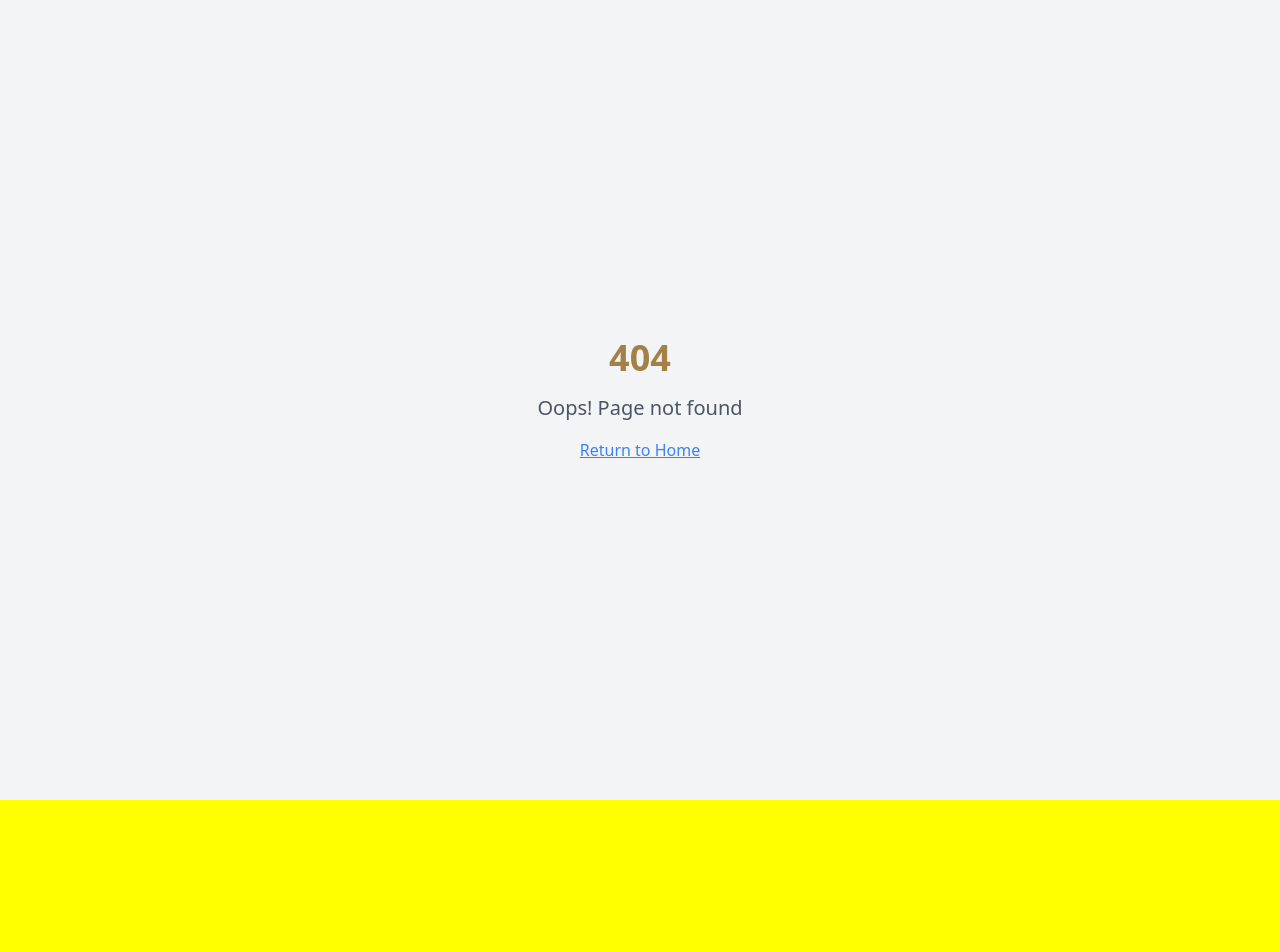
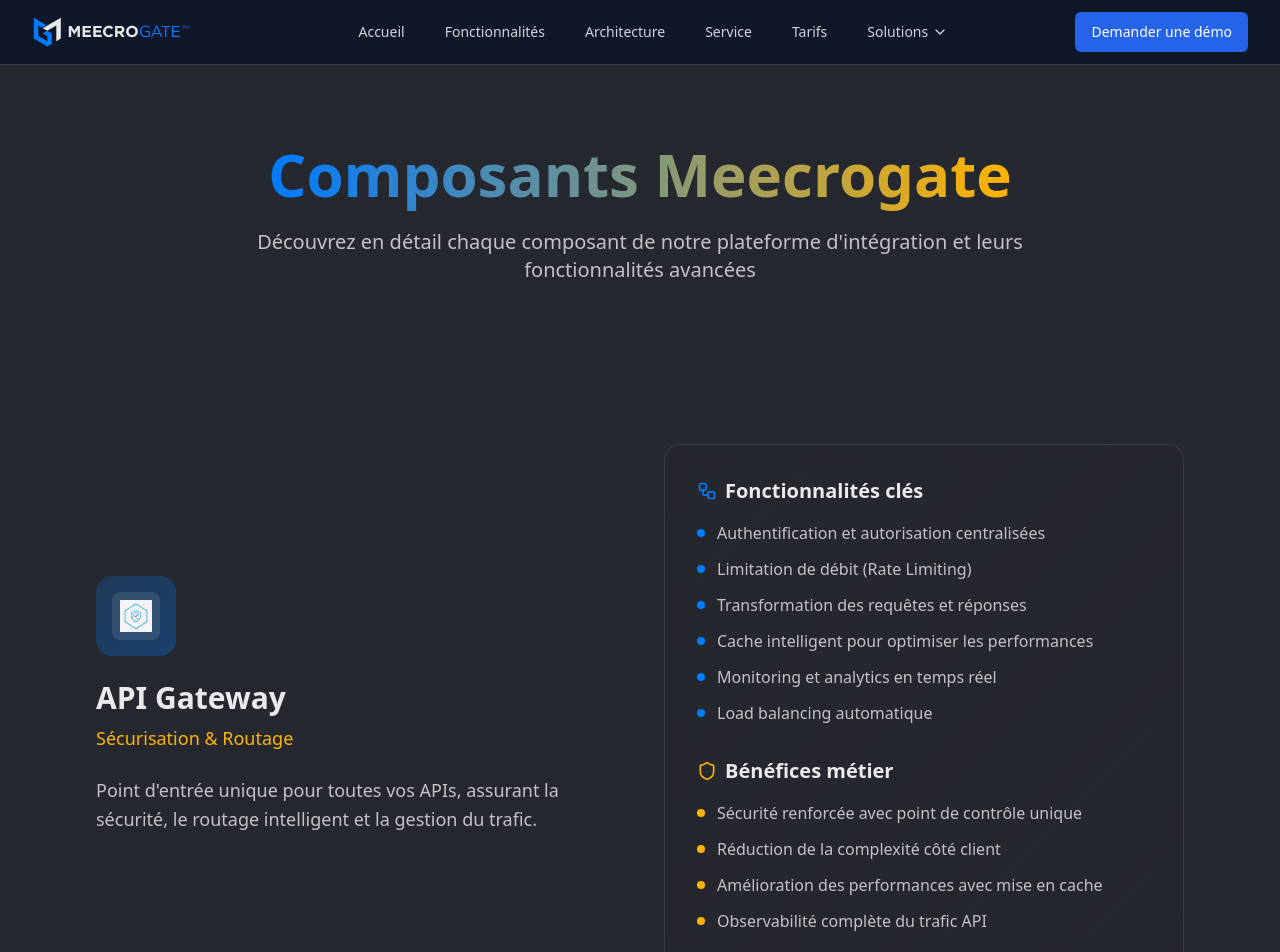
Before and after one commit to meecrogate/meecrogate.github.io, a React (Vite) app: page /components in a window 1280 px wide. Before the commit this address had no page. Shown: the top 952 px of the page. Before the commit the page ends 800 px from the top, so only its background shows below. Built offline with nearby package versions, Linux system fonts and the light colour scheme.

Commit message:
Add component pages

```diff
--- a/src/App.tsx
+++ b/src/App.tsx
@@ -13,6 +13,7 @@ import DemoPage from "./pages/Demo";
 import NotFound from "./pages/NotFound";
 import Pricing from "./pages/Pricing";
 import Service from "./pages/Service";
+import ComponentsPage from "./pages/Components";
 
 // Use cases individual pages
 import PortailsApiPage from "./pages/usecases/PortailsApi";
@@ -43,6 +44,7 @@ const App = () => (
           {/* <Route path="/benefits" element={<BenefitsPage />} /> */} {/* supprimé */}
           <Route path="/service" element={<Service />} />
           <Route path="/pricing" element={<Pricing />} />
+          <Route path="/components" element={<ComponentsPage />} />
           <Route path="/usecases" element={<UseCasesPage />} />
           <Route path="/usecases/portails-api" element={<PortailsApiPage />} />
           <Route path="/usecases/integration-rapide" element={<IntegrationRapidePage />} />
--- /dev/null
+++ b/src/pages/Components.tsx
@@ -0,0 +1,216 @@
+import Navigation from "@/components/Navigation";
+import Footer from "@/components/Footer";
+import { Settings, Layers, Zap, Shield, Database, Workflow, Cpu } from "lucide-react";
+import apiGatewayIcon from "@/assets/api-gateway-icon.png";
+
+const ComponentsPage = () => {
+  const components = [
+    {
+      icon: "image",
+      iconSrc: apiGatewayIcon,
+      title: "API Gateway",
+      subtitle: "Sécurisation & Routage",
+      description: "Point d'entrée unique pour toutes vos APIs, assurant la sécurité, le routage intelligent et la gestion du trafic.",
+      features: [
+        "Authentification et autorisation centralisées",
+        "Limitation de débit (Rate Limiting)",
+        "Transformation des requêtes et réponses",
+        "Cache intelligent pour optimiser les performances",
+        "Monitoring et analytics en temps réel",
+        "Load balancing automatique"
+      ],
+      benefits: [
+        "Sécurité renforcée avec point de contrôle unique",
+        "Réduction de la complexité côté client",
+        "Amélioration des performances avec mise en cache",
+        "Observabilité complète du trafic API"
+      ],
+      gradient: "from-brand-blue/20 to-brand-blue/30",
+      border: "border-brand-blue/30"
+    },
+    {
+      icon: Settings,
+      title: "Serveur d'identité",
+      subtitle: "Gestion des accès",
+      description: "Solution complète de gestion d'identité et d'accès (IAM) pour sécuriser vos applications et services.",
+      features: [
+        "Single Sign-On (SSO) multi-applications",
+        "Gestion des rôles et permissions (RBAC)",
+        "Authentification multi-facteurs (MFA)",
+        "Intégration LDAP/Active Directory",
+        "Protocoles OAuth 2.0, OIDC, SAML",
+        "Gestion du cycle de vie des utilisateurs"
+      ],
+      benefits: [
+        "Expérience utilisateur simplifiée avec SSO",
+        "Sécurité renforcée avec MFA",
+        "Conformité aux réglementations (RGPD, etc.)",
+        "Réduction des coûts de gestion des identités"
+      ],
+      gradient: "from-brand-orange/20 to-brand-orange/30",
+      border: "border-brand-orange/30"
+    },
+    {
+      icon: Layers,
+      title: "Orchestrateur",
+      subtitle: "Synchrone & Asynchrone",
+      description: "Moteur d'orchestration intelligent pour coordonner vos services et processus métier complexes.",
+      features: [
+        "Orchestration de services synchrones et asynchrones",
+        "Gestion des patterns Saga pour transactions distribuées",
+        "Retry automatique et gestion d'erreurs",
+        "Routage conditionnel et parallélisation",
+        "Intégration avec message brokers (RabbitMQ, Kafka)",
+        "Dashboard de monitoring des flux"
+      ],
+      benefits: [
+        "Simplification des architectures microservices",
+        "Résilience accrue avec gestion d'erreurs automatique",
+        "Visibilité complète sur les flux de données",
+        "Scalabilité horizontale native"
+      ],
+      gradient: "from-brand-blue/20 to-brand-blue/30",
+      border: "border-brand-blue/30"
+    },
+    {
+      icon: Zap,
+      title: "Process Executor",
+      subtitle: "BPMN & Automatisation",
+      description: "Moteur d'exécution de processus métier basé sur les standards BPMN pour automatiser vos workflows.",
+      features: [
+        "Exécution de processus BPMN 2.0",
+        "Designer graphique de workflows",
+        "Tasks automatiques et humaines",
+        "Gestion des deadlines et escalations",
+        "Intégration avec systèmes externes",
+        "Historisation complète des exécutions"
+      ],
+      benefits: [
+        "Automatisation des processus métier complexes",
+        "Réduction des erreurs humaines",
+        "Amélioration de la traçabilité",
+        "Optimisation continue des workflows"
+      ],
+      gradient: "from-brand-orange/20 to-brand-orange/30",
+      border: "border-brand-orange/30"
+    }
+  ];
+
+  return (
+    <div className="min-h-screen bg-brand-dark">
+      <Navigation />
+      <div className="pt-16">
+        {/* Hero Section */}
+        <section className="py-20 px-6">
+          <div className="container mx-auto max-w-6xl text-center">
+            <h1 className="text-4xl md:text-6xl font-bold mb-6">
+              <span className="bg-gradient-to-r from-brand-blue to-brand-orange bg-clip-text text-transparent">
+                Composants Meecrogate
+              </span>
+            </h1>
+            <p className="text-xl text-brand-light/80 max-w-3xl mx-auto">
+              Découvrez en détail chaque composant de notre plateforme d'intégration et leurs fonctionnalités avancées
+            </p>
+          </div>
+        </section>
+
+        {/* Components Details */}
+        <section className="py-20 px-6">
+          <div className="container mx-auto max-w-6xl">
+            <div className="space-y-20">
+              {components.map((component, index) => (
+                <div key={index} className="grid lg:grid-cols-2 gap-12 items-center">
+                  <div className={`${index % 2 === 1 ? 'lg:order-2' : ''}`}>
+                    <div className={`bg-gradient-to-br ${component.gradient} w-20 h-20 rounded-2xl flex items-center justify-center mb-6`}>
+                      {component.icon === "image" ? (
+                        <img
+                          src={component.iconSrc}
+                          alt={component.title}
+                          className="w-12 h-12 bg-white/10 rounded-lg p-2"
+                        />
+                      ) : (
+                        <component.icon className="w-10 h-10 text-brand-light" />
+                      )}
+                    </div>
+                    <h2 className="text-3xl font-bold text-brand-light mb-2">
+                      {component.title}
+                    </h2>
+                    <p className="text-brand-orange text-lg mb-6">
+                      {component.subtitle}
+                    </p>
+                    <p className="text-brand-light/80 text-lg leading-relaxed">
+                      {component.description}
+                    </p>
+                  </div>
+
+                  <div className={`${index % 2 === 1 ? 'lg:order-1' : ''}`}>
+                    <div className="bg-gradient-to-br from-brand-dark/60 to-brand-dark/40 backdrop-blur-md rounded-2xl p-8 border border-brand-light/10">
+                      <div className="mb-8">
+                        <h3 className="text-xl font-bold text-brand-light mb-4 flex items-center">
+                          <Workflow className="w-5 h-5 mr-2 text-brand-blue" />
+                          Fonctionnalités clés
+                        </h3>
+                        <ul className="space-y-3">
+                          {component.features.map((feature, i) => (
+                            <li key={i} className="flex items-start">
+                              <div className="w-2 h-2 bg-brand-blue rounded-full mt-2 mr-3 flex-shrink-0"></div>
+                              <span className="text-brand-light/80">{feature}</span>
+                            </li>
+                          ))}
+                        </ul>
+                      </div>
+
+                      <div>
+                        <h3 className="text-xl font-bold text-brand-light mb-4 flex items-center">
+                          <Shield className="w-5 h-5 mr-2 text-brand-orange" />
+                          Bénéfices métier
+                        </h3>
+                        <ul className="space-y-3">
+                          {component.benefits.map((benefit, i) => (
+                            <li key={i} className="flex items-start">
+                              <div className="w-2 h-2 bg-brand-orange rounded-full mt-2 mr-3 flex-shrink-0"></div>
+                              <span className="text-brand-light/80">{benefit}</span>
+                            </li>
+                          ))}
+                        </ul>
+                      </div>
+                    </div>
+                  </div>
+                </div>
+              ))}
+            </div>
+          </div>
+        </section>
+
+        {/* CTA Section */}
+        <section className="py-20 px-6 border-t border-brand-light/10">
+          <div className="container mx-auto max-w-4xl text-center">
+            <h2 className="text-3xl font-bold text-brand-light mb-6">
+              Prêt à découvrir Meecrogate en action ?
+            </h2>
+            <p className="text-brand-light/80 text-lg mb-8">
+              Demandez une démonstration personnalisée pour voir comment ces composants peuvent transformer votre architecture
+            </p>
+            <div className="flex flex-col sm:flex-row gap-4 justify-center">
+              <a
+                href="/demo"
+                className="bg-gradient-to-r from-brand-blue to-brand-orange text-white px-8 py-4 rounded-lg font-semibold hover:shadow-lg transition-all duration-300"
+              >
+                Demander une démo
+              </a>
+              <a
+                href="/architecture"
+                className="border border-brand-light/20 text-brand-light px-8 py-4 rounded-lg font-semibold hover:bg-brand-light/5 transition-all duration-300"
+              >
+                Voir l'architecture
+              </a>
+            </div>
+          </div>
+        </section>
+      </div>
+      <Footer />
+    </div>
+  );
+};
+
+export default ComponentsPage;
```
